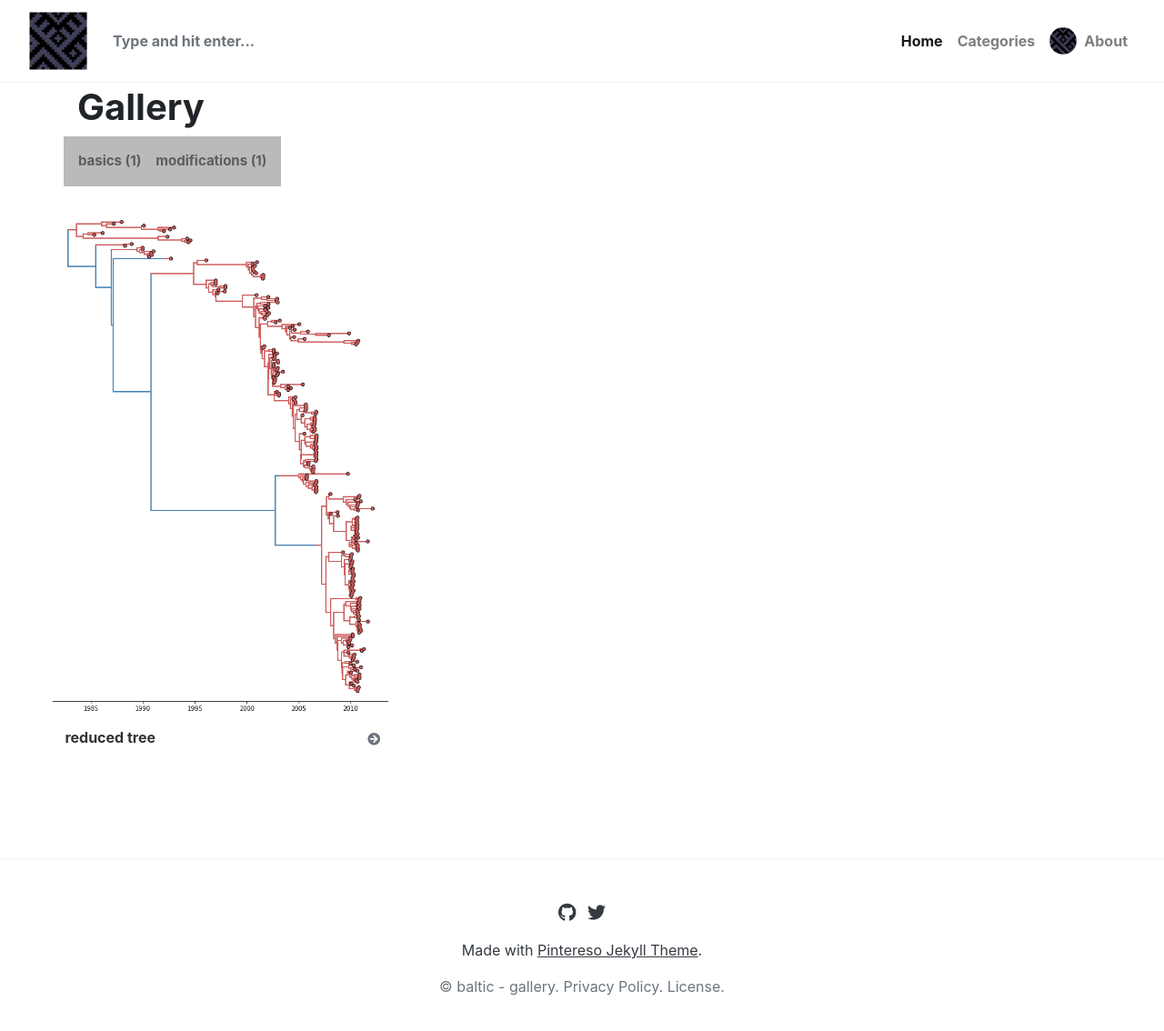
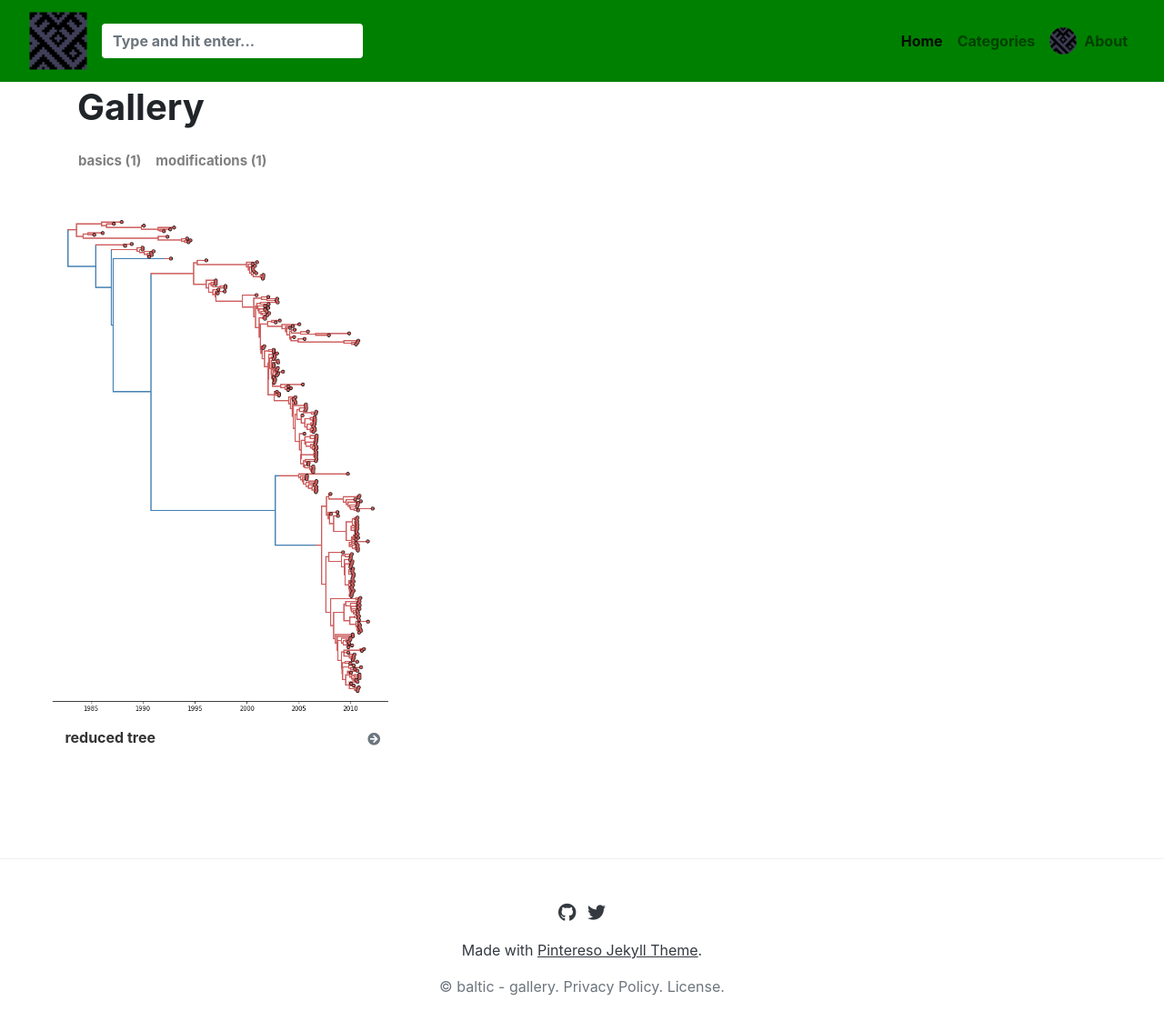
Before and after one commit to phylo-baltic/baltic-gallery, a Jekyll site: the page built from index.html, in a window 1280 px wide and 1161 px high. Shown: the top 1134 px of the window at 91% size. Built offline with Jekyll 4.4.1, drawn with Linux system fonts in a browser that asks for light colours; nearby versions of some CDN libraries; library files that are not in the unit come from our copies; the list of posts is cut into pages by our own code.

Commit message:
changed navbar bg

```diff
--- a/_includes/menu-categories.html
+++ b/_includes/menu-categories.html
@@ -1,6 +1,6 @@
 <!-- Don't edit anything here, categories are dynamically generated -->
 
-<nav class="navbar navbar-expand-lg navbar-light pl-2 pr-2" style="background-color: #bababa;">
+<nav class="navbar navbar-expand-lg navbar-light pl-2 pr-2">
     <button class="navbar-light navbar-toggler" type="button" data-toggle="collapse" data-target="#navbarsExplore" aria-controls="navbarsDefault" aria-expanded="false" aria-label="Toggle navigation">
     <span class="navbar-toggler-icon"></span>
     </button>
--- a/_layouts/default.html
+++ b/_layouts/default.html
@@ -24,7 +24,7 @@
 
 <body>
 
-    <nav class="navbar navbar-expand-lg navbar-light fixed-top">
+    <nav class="navbar navbar-expand-lg navbar-light fixed-top" style="background-color: green;">
     <a class="navbar-brand font-weight-bolder mr-3" href="{{site.baseurl}}/index.html"><img src="{{site.baseurl}}/{{site.logo}}"></a>
     <button class="navbar-light navbar-toggler" type="button" data-toggle="collapse" data-target="#navbarsDefault" aria-controls="navbarsDefault" aria-expanded="false" aria-label="Toggle navigation">
     <span class="navbar-toggler-icon"></span>
```
